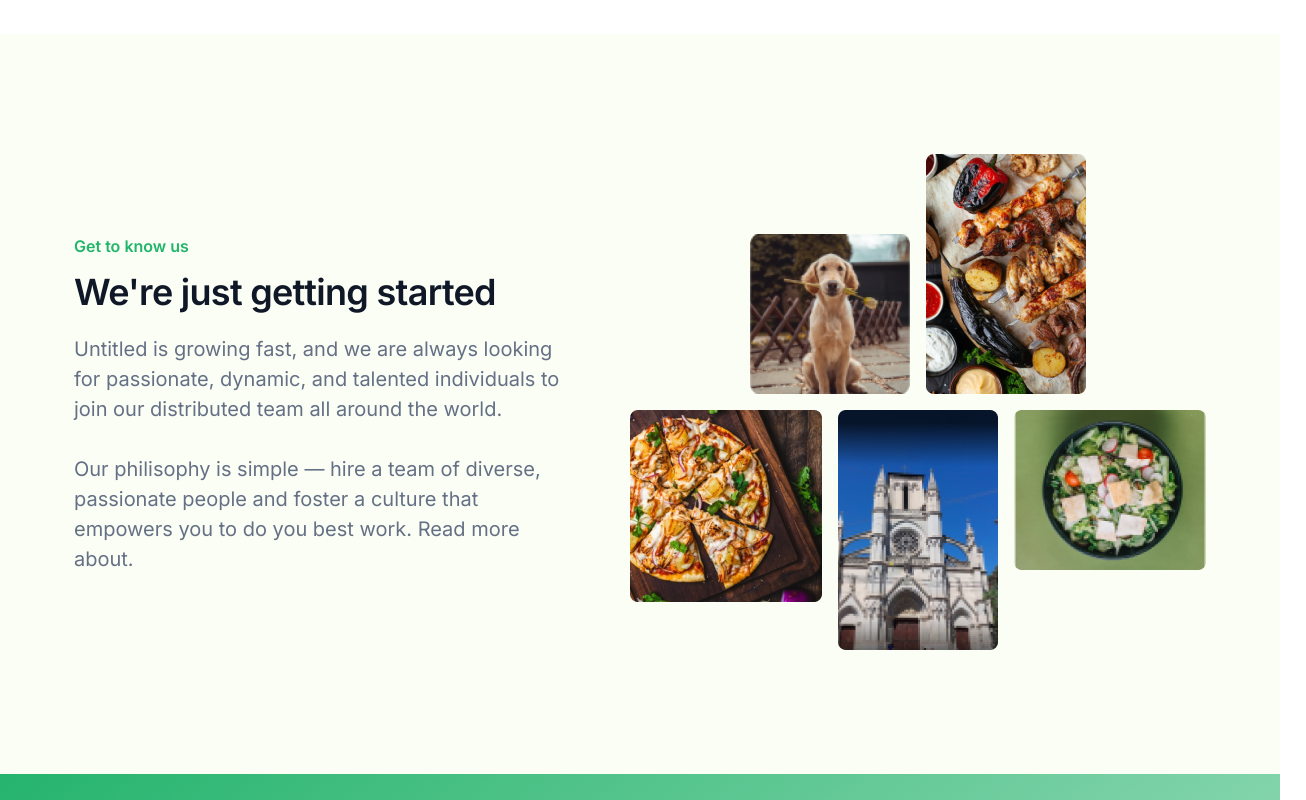
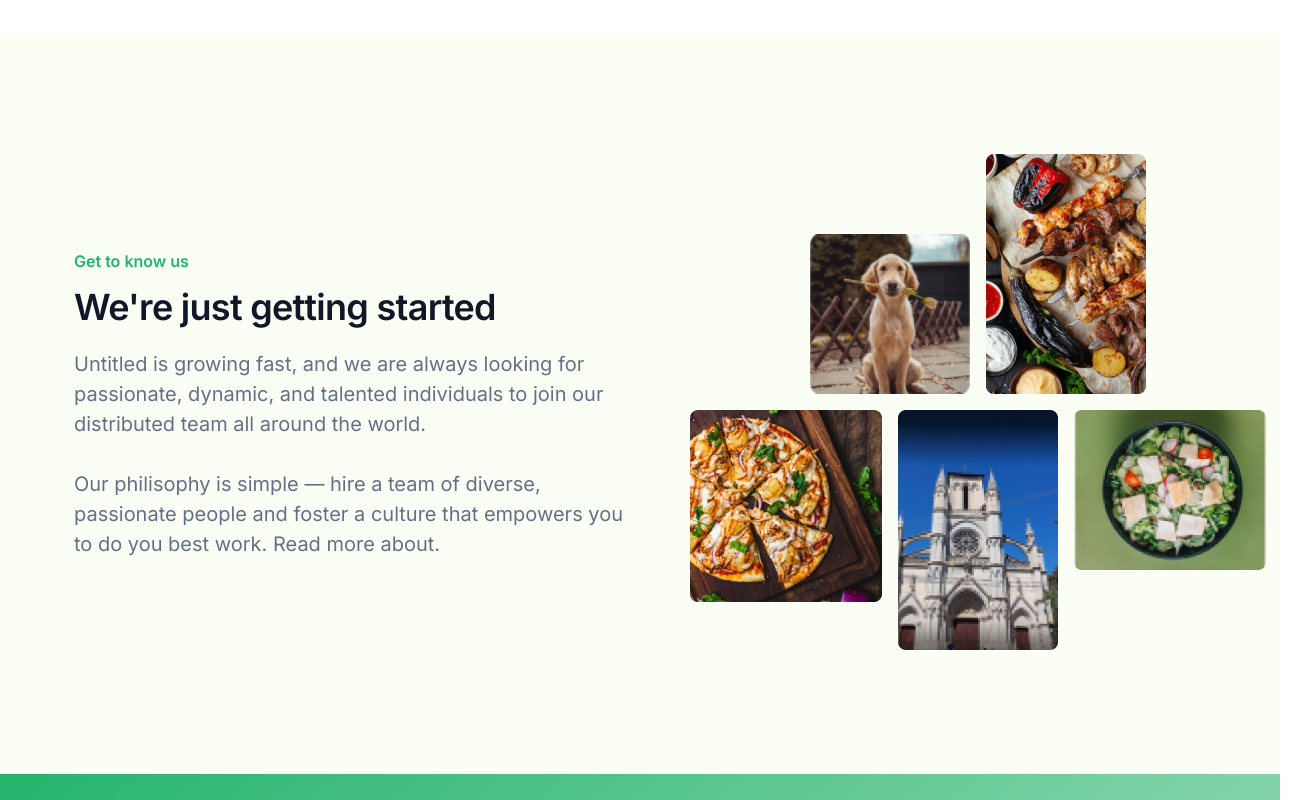
Before and after one commit to smajlmekaj/Business-LandingPage, a Next.js app: page / in a window 1280 px wide. Shown: the part 1580-2380 px from the top of the page, 1306 px wide, since content can reach past the window. Built offline with nearby package versions, Linux system fonts and the light colour scheme; grey boxes are pictures that could not be loaded.

Commit message:
Fixed 4 Errors
There was one error on a container prop,
another error on Accordion of material  ui and
two errors on the formik form

```diff
--- a/components/home/FaqQuestion.js
+++ b/components/home/FaqQuestion.js
@@ -45,7 +45,6 @@ const FaqQuestions = ({ title, description }) => {
             )
           }
           aria-controls="panel1a-content"
-          id="panel1a-header"
         >
           <Typography component="h2">{title}</Typography>
         </AccordionSummary>
--- a/components/home/GetToKnowUs.js
+++ b/components/home/GetToKnowUs.js
@@ -71,8 +71,7 @@ const GetToKnowUs = () => {
     <SectionWrapper>
       <Container maxWidth="xl">
         <Grid
-          conainer
-          height="auto"
+          container
           alignItems="center"
           justifyContent="center"
           sx={{
@@ -90,6 +89,7 @@ const GetToKnowUs = () => {
           <Grid
             item
             xs={12}
+            lg={6}
             container
             alignItems="center"
             justifyContent="center"
@@ -109,7 +109,7 @@ const GetToKnowUs = () => {
               </p>
             </GetToKnowUsWrapper>
           </Grid>
-          <Grid item xs={12}>
+          <Grid item xs={12} lg={6}>
             <StyledImage>
               <img src="/imgs/Contents.png" alt="some image" />
             </StyledImage>
```
Also changed, not shown: components/contact/index.js (+6 -8 lines).
